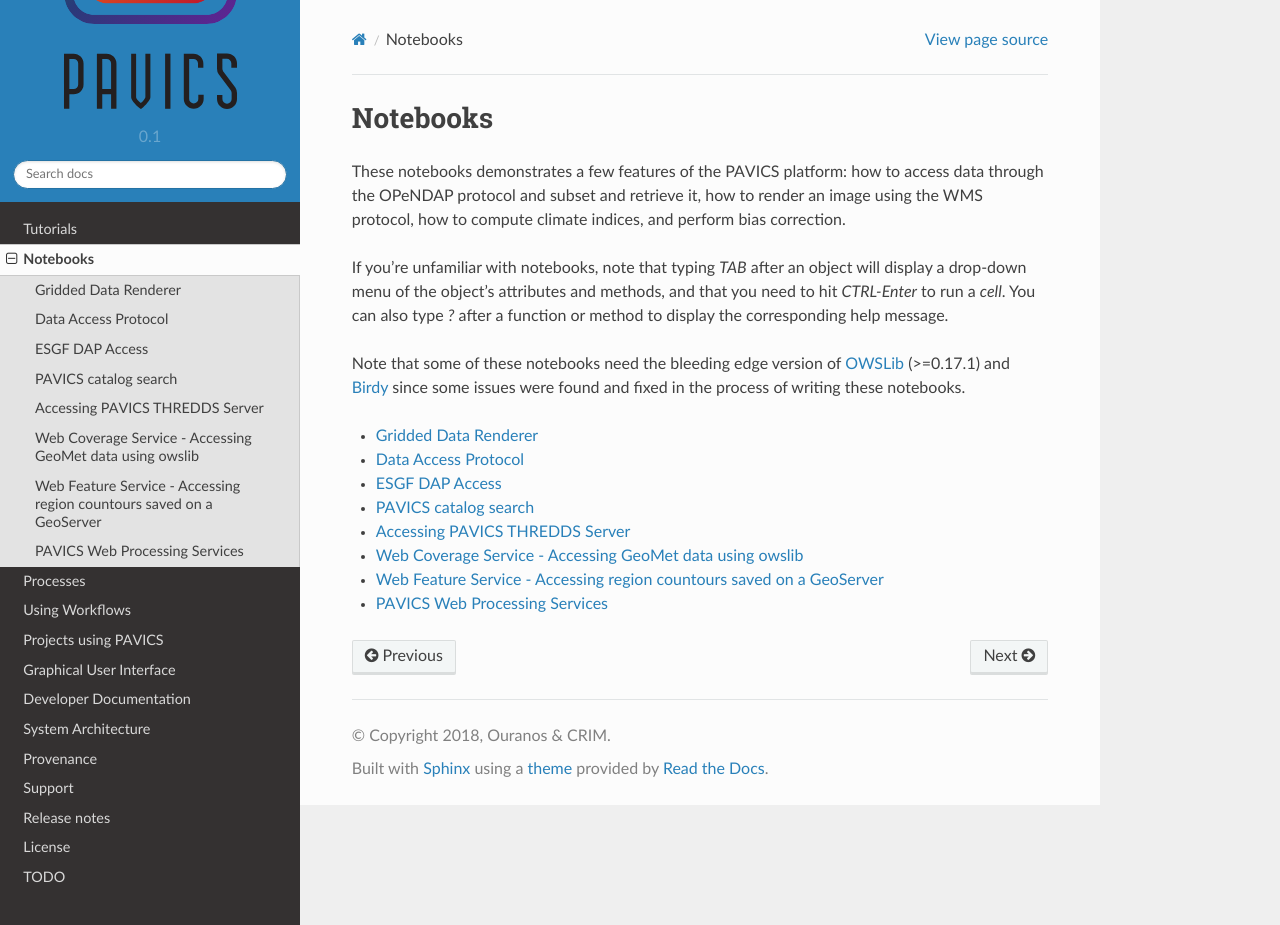
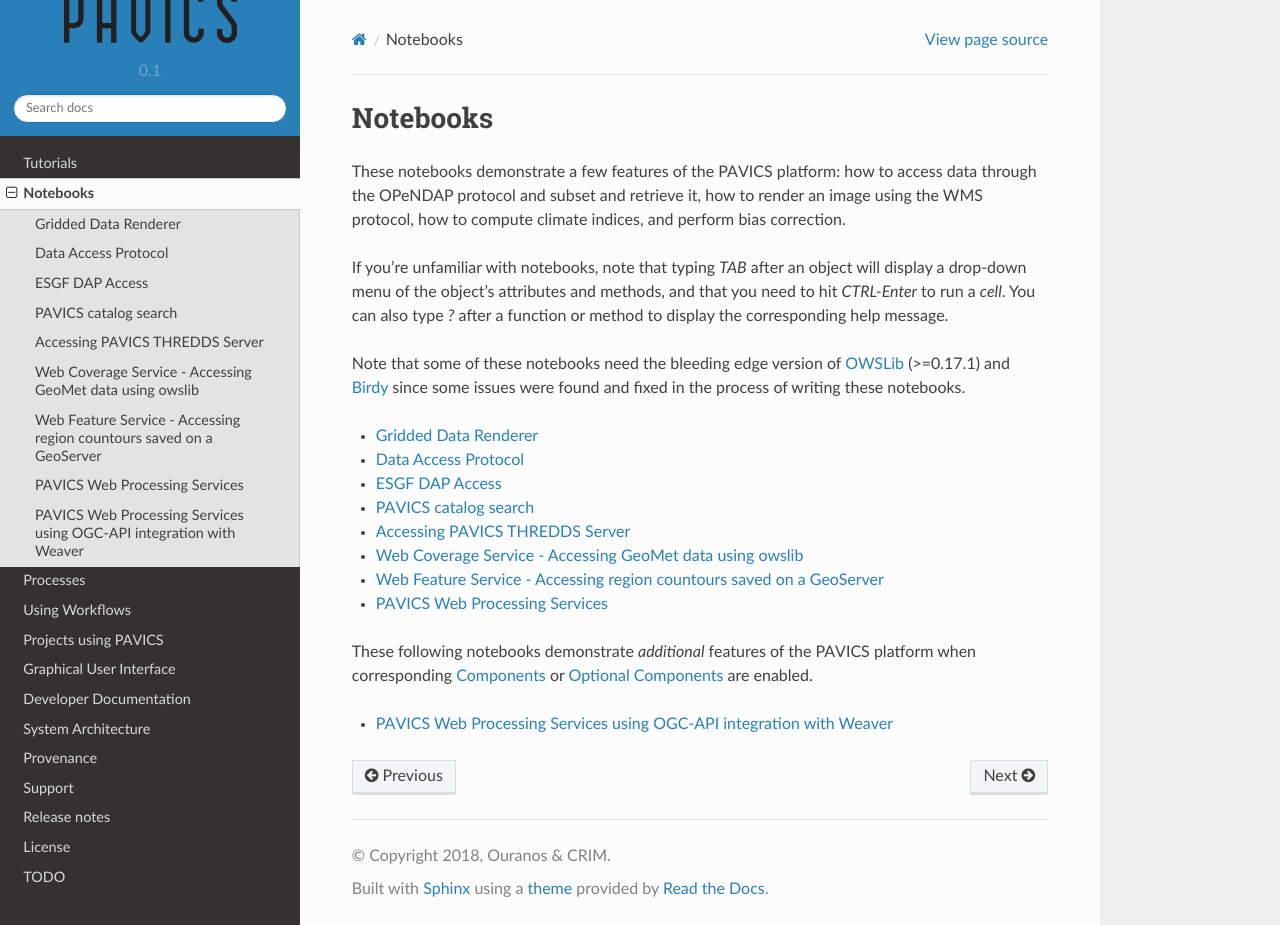
Before and after one commit to Ouranosinc/pavics-sdi, a Sphinx documentation site: the page built from docs/source/notebooks/index.rst, in a window 1280 px wide and 925 px high. Built offline with Sphinx 7.4.7 and the Read the Docs theme 2.0.0, drawn with Linux system fonts in a browser that asks for light colours; pages that are not in the unit, such as notebooks, are missing from menus.

Commit message:
add weaver to docs

```diff
--- a/docs/source/notebooks/index.rst
+++ b/docs/source/notebooks/index.rst
@@ -2,11 +2,16 @@
 Notebooks
 =========
 
-These notebooks demonstrates a few features of the PAVICS platform: how to access data through the OPeNDAP protocol and subset and retrieve it, how to render an image using the WMS protocol, how to compute climate indices, and perform bias correction.
+These notebooks demonstrate a few features of the PAVICS platform: how to access data through the OPeNDAP protocol and
+subset and retrieve it, how to render an image using the WMS protocol, how to compute climate indices, and perform bias
+correction.
 
-If you're unfamiliar with notebooks, note that typing `TAB` after an object will display a drop-down menu of the object's attributes and methods, and that you need to hit `CTRL-Enter` to run a *cell*. You can also type `?` after a function or method to display the corresponding help message.
+If you're unfamiliar with notebooks, note that typing `TAB` after an object will display a drop-down menu of the
+object's attributes and methods, and that you need to hit `CTRL-Enter` to run a *cell*. You can also type `?` after a
+function or method to display the corresponding help message.
 
-Note that some of these notebooks need the bleeding edge version of OWSLib_ (>=0.17.1) and Birdy_ since some issues were found and fixed in the process of writing these notebooks.
+Note that some of these notebooks need the bleeding edge version of OWSLib_ (>=0.17.1) and Birdy_ since some issues
+were found and fixed in the process of writing these notebooks.
 
 .. toctree::
    :maxdepth: 1
@@ -23,3 +28,18 @@
 
 .. _OWSLib: https://geopython.github.io/OWSLib/
 .. _Birdy: https://birdy.readthedocs.io
+
+
+These following notebooks demonstrate *additional* features of the PAVICS platform when corresponding
+|pavics-components|_ or |pavics-opt-comp|_ are enabled.
+
+.. toctree::
+   :maxdepth: 1
+
+   ../notebook-components/OGCAPI_processes_example
+
+
+.. |pavics-components| replace:: Components
+.. _pavics-components: https://github.com/bird-house/birdhouse-deploy/blob/master/birdhouse/components/README.rst
+.. |pavics-opt-comp| replace:: Optional Components
+.. _pavics-opt-comp: https://github.com/bird-house/birdhouse-deploy/blob/master/birdhouse/optional-components/README.rst
```
